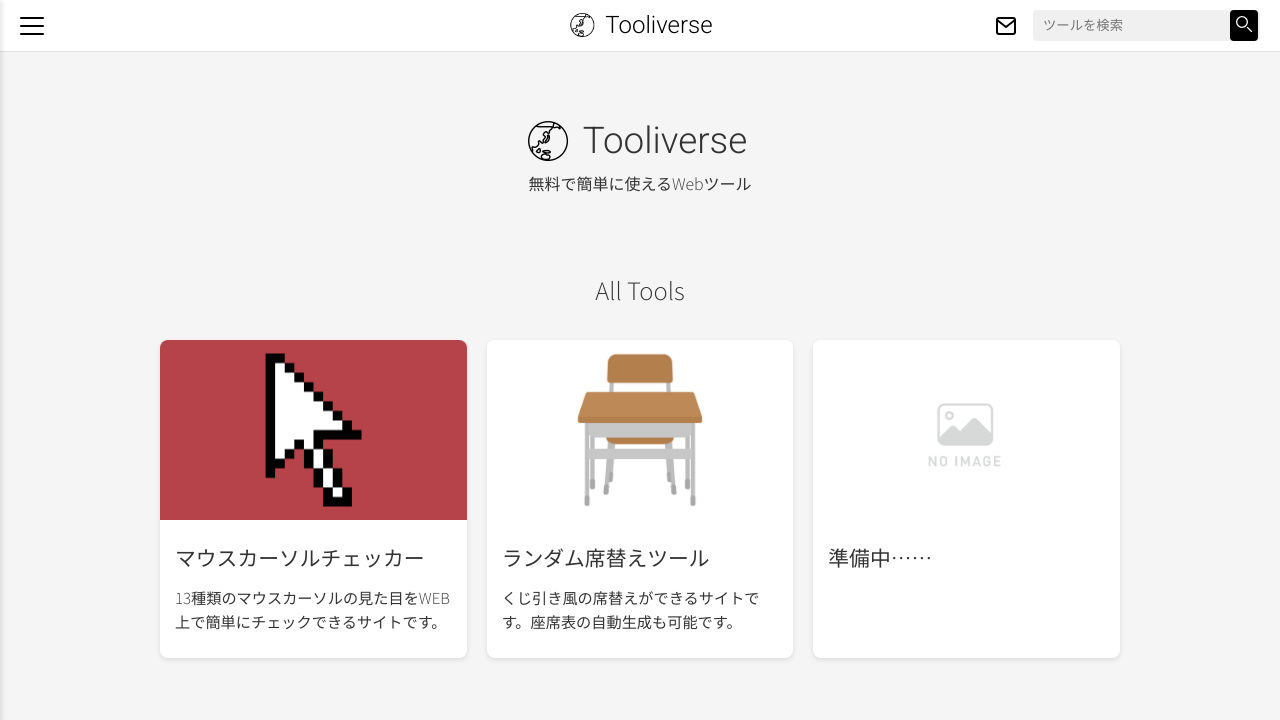
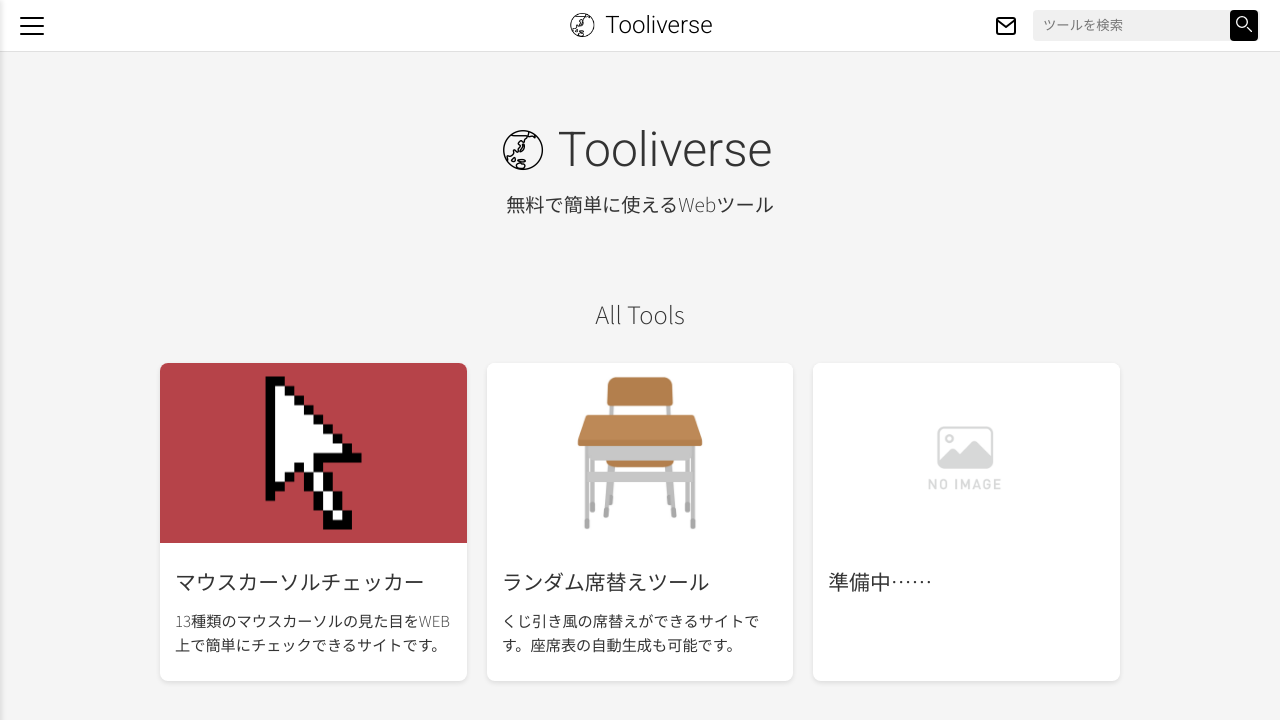
Before and after one commit to hato1198/hato1198.github.io, a Jekyll site: the page built from index.html, in a window 1280 px wide. Shown: the top 720 px of the page. Built offline with Jekyll 4.4.1, drawn with Linux system fonts in a browser that asks for light colours.

Commit message:
Update styles.css

```diff
--- a/assets/css/styles.css
+++ b/assets/css/styles.css
@@ -205,14 +205,14 @@ body {
   margin-right: 10px;
 }
 .logo h1 {
-  font-size: 2.3em;
+  font-size: 3em;
   margin: 0 10px 0 0;
   font-family: 'Roboto', sans-serif;
   font-weight: 200;
 }
 .sub-text {
   text-align: center;
-  font-size: 1em;
+  font-size: 1.2em;
   margin: 0;
   font-weight: 200;
   font-family: 'Noto Sans JP', sans-serif;
```
